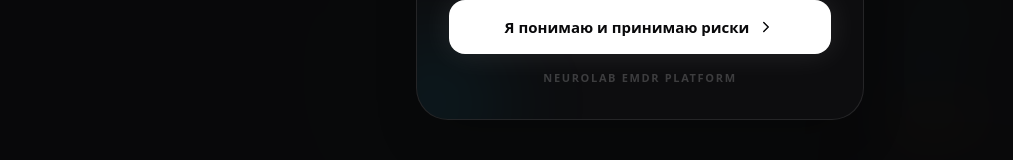
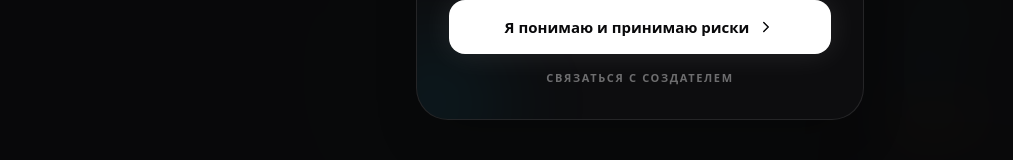
Before and after one commit to fsbtactic-code/emdr, a Next.js app: page / in a window 1280 px wide. Shown: the part 543-703 px from the top of the page, without its empty margins (0-1013 px from the left). Built offline with nearby package versions, Linux system fonts and the light colour scheme.

Commit message:
chore: removed project branding and added creator contact telegram link

```diff
--- a/app/api/feedback/route.ts
+++ b/app/api/feedback/route.ts
@@ -1,7 +1,7 @@
 import { NextRequest, NextResponse } from 'next/server';
 
-const TELEGRAM_TOKEN = 'TOKEN_REMOVED';
-const CHAT_ID = 'ID_REMOVED';
+const TELEGRAM_TOKEN = process.env.TELEGRAM_TOKEN;
+const CHAT_ID = process.env.TELEGRAM_CHAT_ID;
 
 export async function POST(req: NextRequest) {
   try {
--- a/components/ai/Sidebar.tsx
+++ b/components/ai/Sidebar.tsx
@@ -110,7 +110,7 @@ export const Sidebar = () => {
                 </div>
                 <div>
                   <h3 className="font-bold text-white text-base">Обратная связь</h3>
-                  <p className="text-[10px] uppercase tracking-widest font-bold text-white/40">EMDR Платформа</p>
+                  <a href="http://t.me/hackmemasters" target="_blank" rel="noopener noreferrer" className="text-[10px] uppercase tracking-widest font-bold text-white/40 hover:text-white/80 transition-colors">Связаться с создателем</a>
                 </div>
               </div>
               <button onClick={() => setIsOpen(false)} className="p-2 hover:bg-white/10 rounded-full transition-colors focus:outline-none">
--- a/components/emdr/Disclaimer.tsx
+++ b/components/emdr/Disclaimer.tsx
@@ -64,7 +64,14 @@ export const Disclaimer = () => {
                 <ChevronRight size={18} className="group-hover:translate-x-0.5 transition-transform" />
               </button>
 
-              <p className="mt-4 text-[11px] uppercase tracking-[0.15em] text-white/20 font-bold">NeuroLab EMDR Platform</p>
+              <a
+                href="http://t.me/hackmemasters"
+                target="_blank"
+                rel="noopener noreferrer"
+                className="mt-4 text-[11px] uppercase tracking-[0.15em] text-white/40 font-bold hover:text-white/80 transition-colors"
+              >
+                Связаться с создателем
+              </a>
             </div>
           </motion.div>
         </motion.div>
--- a/components/emdr/InstallPrompt.tsx
+++ b/components/emdr/InstallPrompt.tsx
@@ -61,7 +61,7 @@ export const InstallPrompt = () => {
                    <AppWindow className="text-white group-hover:scale-110 transition-transform" size={28} />
                 </div>
                 <div>
-                  <h4 className="text-white font-bold text-base tracking-tight leading-tight">Установить NeuroEMDR</h4>
+                  <h4 className="text-white font-bold text-base tracking-tight leading-tight">Установить EMDR</h4>
                   <p className="text-white/40 text-[12px] font-medium mt-0.5 tracking-wide">Для работы без границ браузера</p>
                 </div>
               </div>
--- a/components/emdr/SettingsPanel.tsx
+++ b/components/emdr/SettingsPanel.tsx
@@ -141,7 +141,7 @@ export const SettingsPanel = () => {
             <div className="flex items-center justify-between px-5 pt-5 pb-4 shrink-0 border-b border-white/5">
               <div>
                 <h2 className="text-lg font-medium tracking-tight text-white">Настройки сессии</h2>
-                <p className="text-white/25 text-[12px] mt-0.5 tracking-wide">EMDR-среда</p>
+                <p className="text-white/25 text-[12px] mt-0.5 tracking-wide">Параметры сессии</p>
               </div>
               <div className="flex items-center gap-2">
                 <button
```
